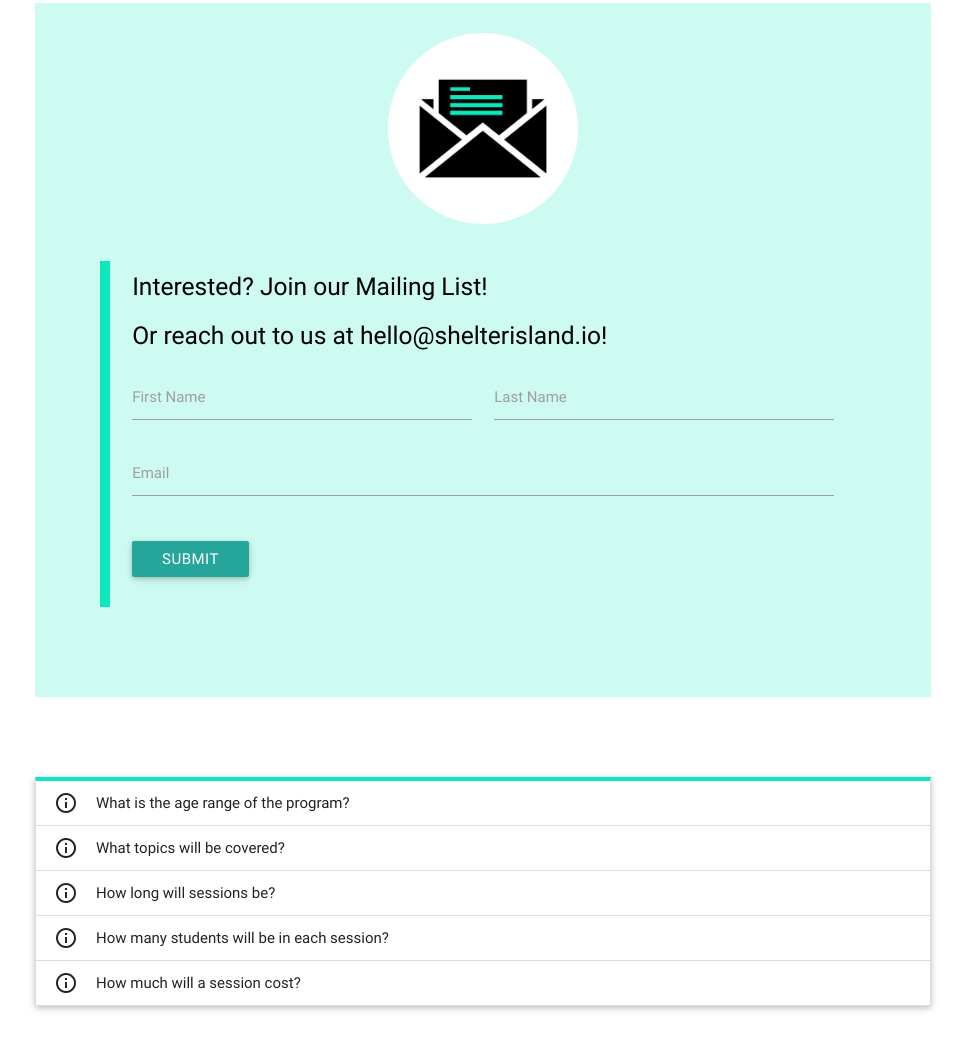
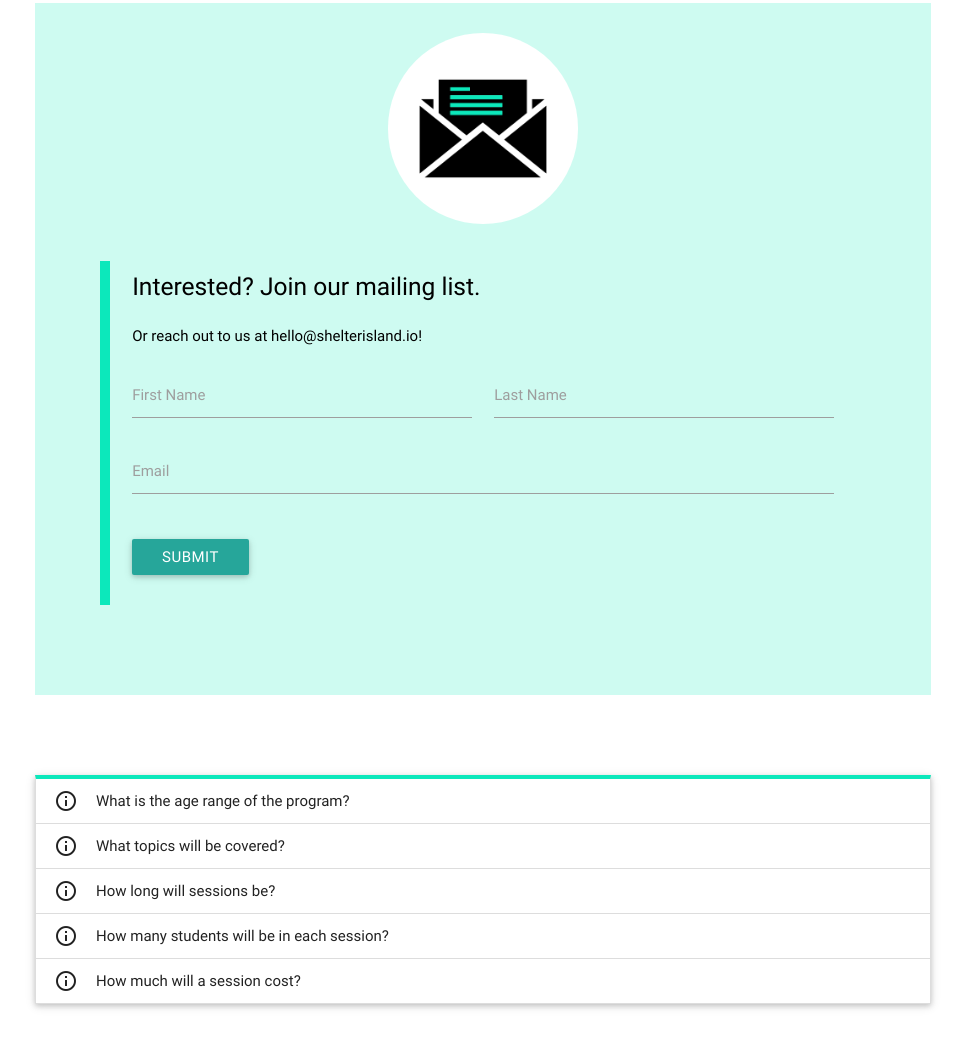
Before and after one commit to Bind/camp, a website: page index.html in a window 1280 px wide. Shown: the part 1528-2577 px from the top of the page, without its empty margins (157-1122 px from the left). Drawn offline with Linux system fonts and the light colour scheme.

Commit message:
email us at

```diff
--- a/index.html
+++ b/index.html
@@ -115,8 +115,8 @@
     <div id="interest-form" class="row container scrollspy">
       <form class="col s10 offset-s1">
 
-    <h5 class="black-text col s12">Interested? Join our Mailing List! </h5>
-    <h5 class="black-text col s12">Or reach out to us at hello@shelterisland.io! </h5>
+    <h5 class="black-text col s12">Interested? Join our mailing list. </h5>
+    <p class="black-text col s12">Or reach out to us at hello@shelterisland.io! </p>
 
           <div class="input-field col m6 s12">
             <input id="first_name" type="text" class="validate">
```
